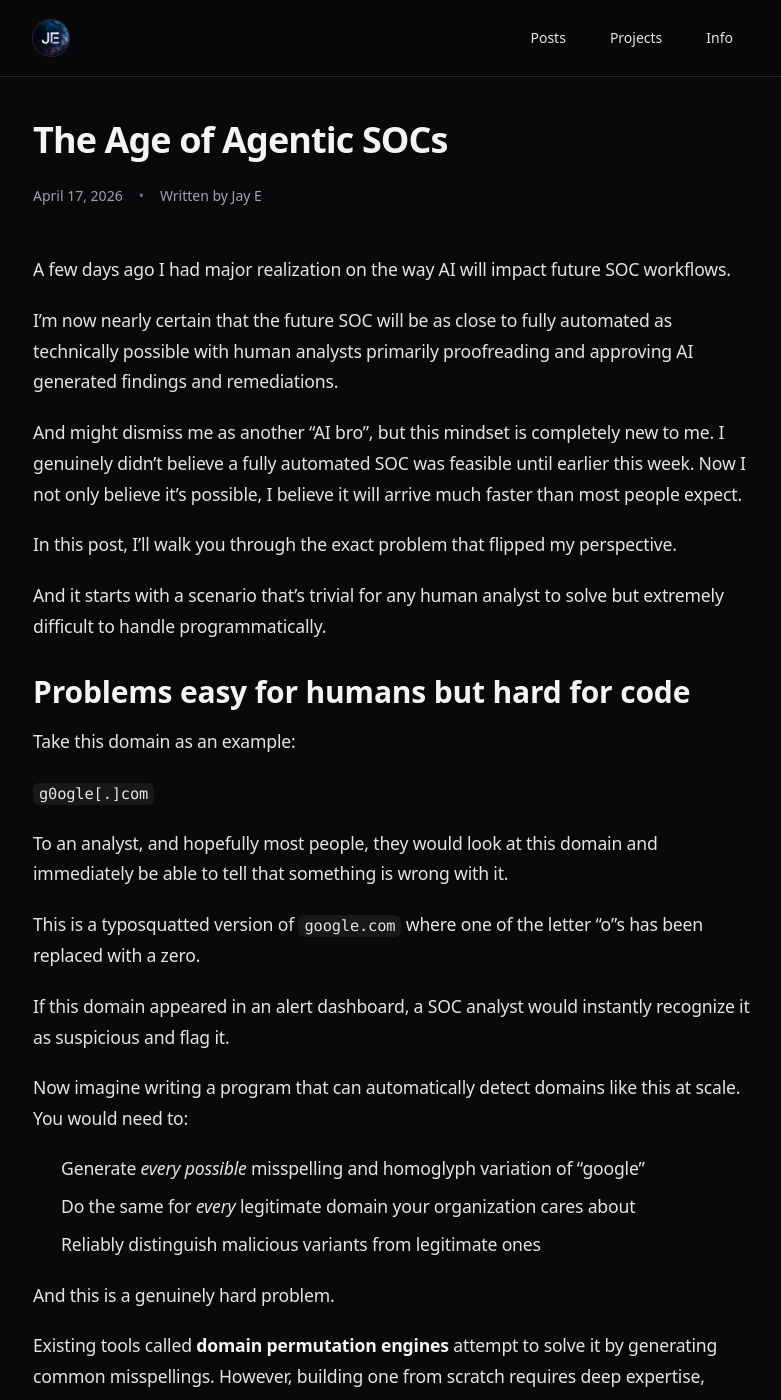
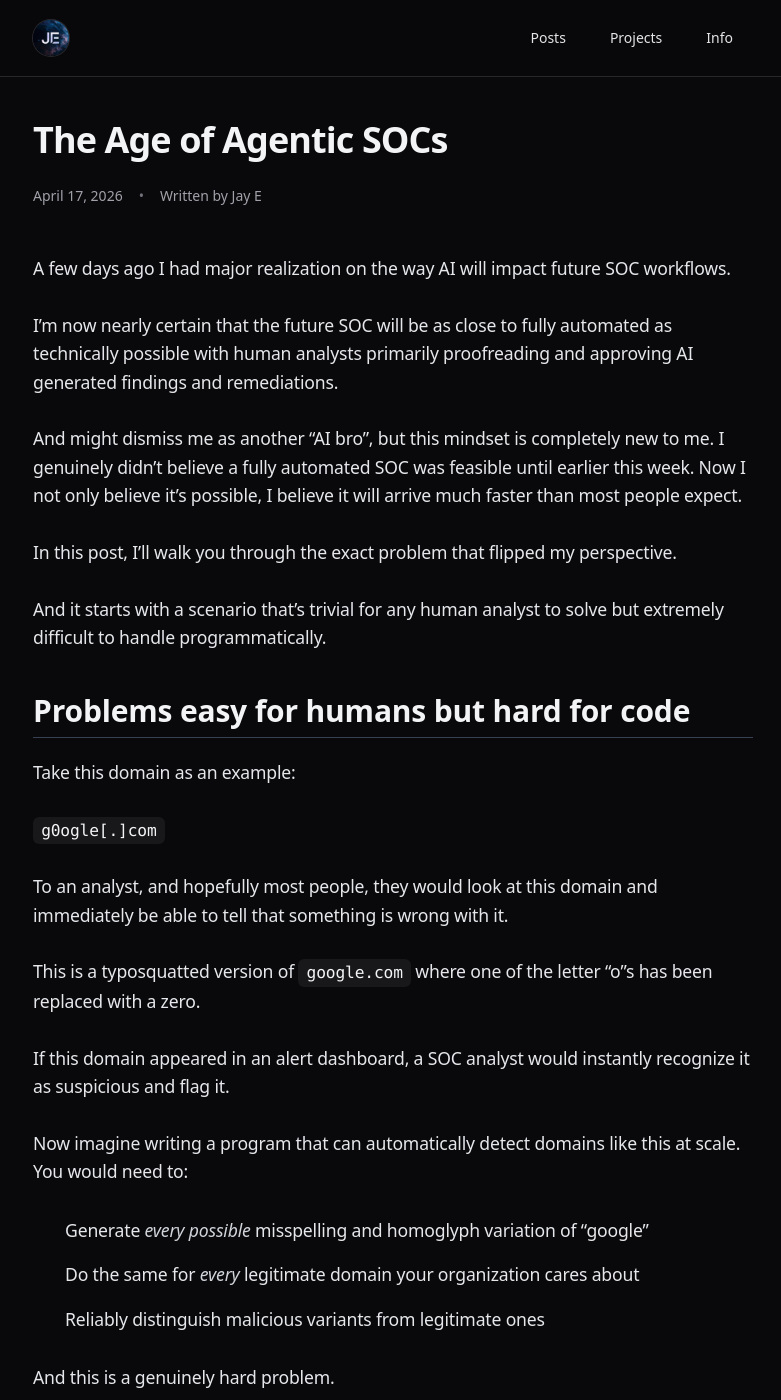
Before and after one commit to jayjoe101/jayjoe101.github.io, a Jekyll site: the page built from _blog/the-age-of-agentic-socs.md, in a window 1280 px wide and 1400 px high. Shown: the whole window, without its empty margins (247-1028 px from the left). Built offline with Jekyll 4.4.1, drawn with Linux system fonts in a browser that asks for light colours; nearby versions of some CDN libraries.

Commit message:
last formatting fix?

```diff
--- a/assets/css/main.css
+++ b/assets/css/main.css
@@ -50,73 +50,106 @@ article code {
   color: #e4e4e7;
 }
 
-/* Enhanced Markdown / prose styling for proper rendering of headers, paragraphs, blockquotes, etc.
-   This compensates for missing Tailwind Typography plugin and ensures newlines create proper paragraph spacing,
-   blockquotes are visually distinct, and headers are clear and well-spaced. */
+/* === IMPROVED READABILITY FOR BLOG POSTS === */
+/* Targets the .prose container where the actual markdown content lives.
+   Much stronger spacing, larger text, better contrast and hierarchy for dark theme.
+   This should make the body text far more readable. */
+
+.prose {
+  font-size: 1.125rem;           /* slightly larger base size */
+  line-height: 1.9;              /* generous line height for readability */
+  color: #e5e7eb;                /* soft light gray for body text */
+  max-width: none;
+}
+
+.prose h1 {
+  font-size: 2.5rem;
+  font-weight: 700;
+  line-height: 1.15;
+  margin-top: 0.5rem;
+  margin-bottom: 1.75rem;
+  color: #f3f4f6;
+}
+
+.prose h2 {
+  font-size: 1.875rem;
+  font-weight: 700;
+  line-height: 1.25;
+  margin-top: 2.5rem;
+  margin-bottom: 1.25rem;
+  color: #f3f4f6;
+  border-bottom: 1px solid #374151;
+  padding-bottom: 0.5rem;
+}
+
+.prose h3 {
+  font-size: 1.5rem;
+  font-weight: 600;
+  line-height: 1.35;
+  margin-top: 2rem;
+  margin-bottom: 1rem;
+  color: #f3f4f6;
+}
+
+.prose p {
+  margin-bottom: 1.75rem;
+}
+
+.prose blockquote {
+  margin: 2rem 0;
+  padding: 1.5rem 2rem;
+  border-left: 6px solid #4b5563;
+  background-color: #1f2937;
+  font-style: italic;
+  color: #d1d5db;
+  border-radius: 0.5rem;
+  font-size: 1.05rem;
+}
+
+.prose ul,
+.prose ol {
+  margin: 1.75rem 0;
+  padding-left: 2rem;
+}
+
+.prose li {
+  margin-bottom: 0.75rem;
+  line-height: 1.85;
+}
+
+.prose strong {
+  font-weight: 700;
+  color: #f3f4f6;
+}
+
+.prose em {
+  font-style: italic;
+  color: #d1d5db;
+}
+
+/* Code blocks - much more readable */
+.prose pre {
+  background-color: #111827;
+  padding: 1.5rem;
+  border-radius: 0.75rem;
+  overflow-x: auto;
+  margin: 2rem 0;
+  border: 1px solid #374151;
+}
+
+.prose code {
+  background-color: #374151;
+  padding: 0.25em 0.5em;
+  border-radius: 0.375rem;
+  font-size: 0.925em;
+  color: #f3f4f6;
+}
+
+/* Make the layout title h1 also nice (it sits outside .prose) */
 article h1 {
-  font-size: 2.25rem;
+  font-size: 2.75rem;
   font-weight: 700;
   line-height: 1.1;
-  margin-top: 0;
-  margin-bottom: 1.5rem;
-  color: #f4f4f5;
+  color: #f3f4f6;
+  margin-bottom: 0.75rem;
 }
-
-article h2 {
-  font-size: 1.875rem;
-  font-weight: 700;
-  line-height: 1.2;
-  margin-top: 2rem;
-  margin-bottom: 1rem;
-  color: #f4f4f5;
-}
-
-article h3 {
-  font-size: 1.5rem;
-  font-weight: 600;
-  line-height: 1.3;
-  margin-top: 1.75rem;
-  margin-bottom: 0.75rem;
-  color: #f4f4f5;
-}
-
-article p {
-  margin-bottom: 1.25rem;
-  line-height: 1.75;
-  color: #e4e4e7;
-}
-
-article blockquote {
-  margin: 1.5rem 0;
-  padding: 1rem 1.5rem;
-  border-left: 4px solid #3f3f46;
-  background-color: #27272a;
-  font-style: italic;
-  color: #d1d5db;
-  border-radius: 0 0.375rem 0.375rem 0;
-}
-
-article ul,
-article ol {
-  margin: 1.25rem 0;
-  padding-left: 1.75rem;
-}
-
-article li {
-  margin-bottom: 0.5rem;
-  line-height: 1.7;
-}
-
-article strong {
-  font-weight: 700;
-  color: #f4f4f5;
-}
-
-article em {
-  font-style: italic;
-}
-
-/* Improve spacing for the post content container */
-.prose {
-  max-width: none;
-}
```
